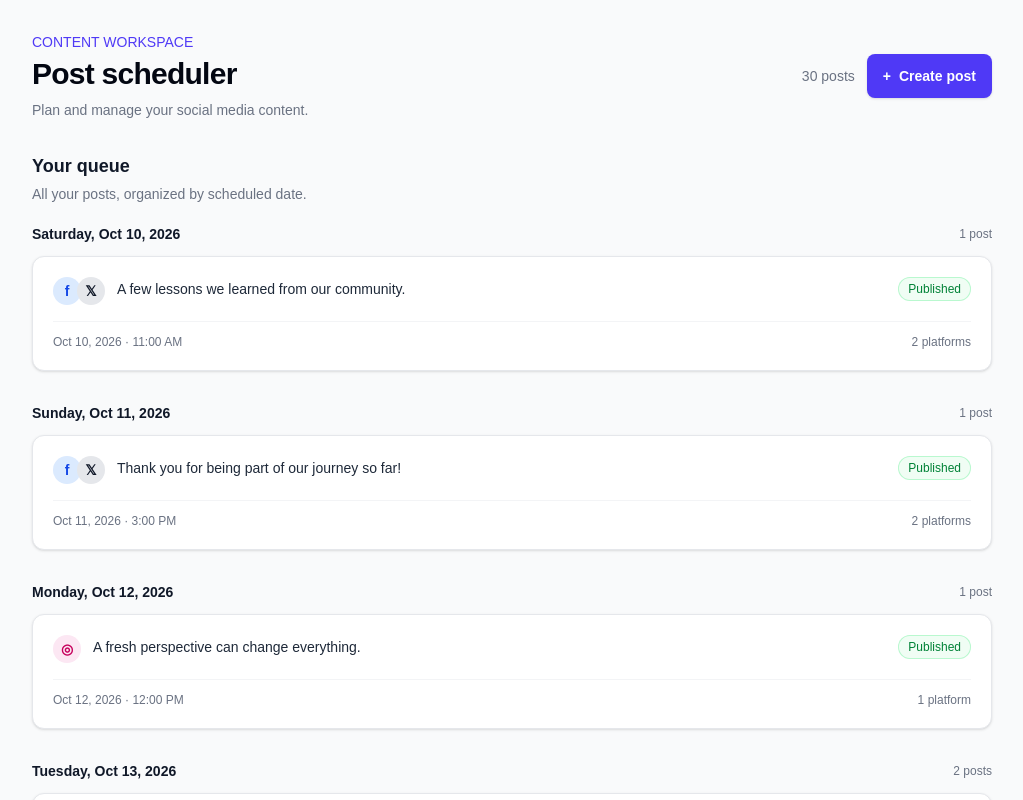
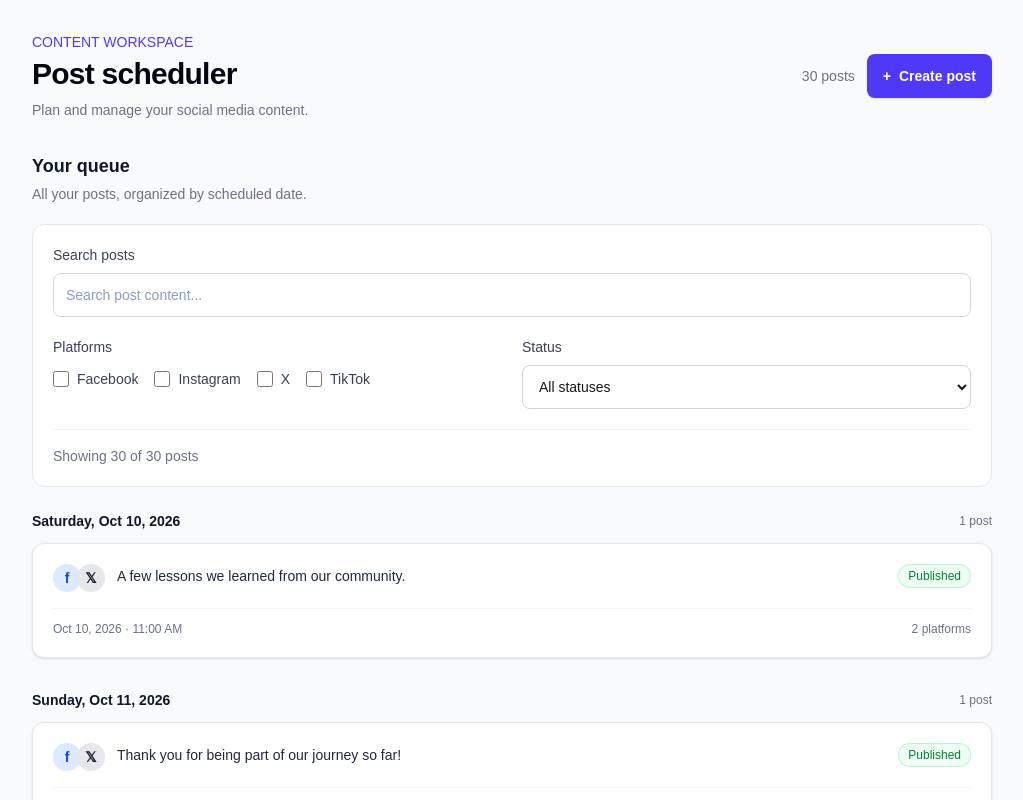
Before and after one commit to Aakriti-malla/QueueUp, a Next.js app: page / in a window 1280 px wide. Shown: the top 800 px of the page, without its empty margins (128-1151 px from the left). Built offline with nearby package versions, Linux system fonts and the light colour scheme.

Commit message:
feat: add URL-synced post filters and search

```diff
--- a/app/page.tsx
+++ b/app/page.tsx
@@ -1,11 +1,11 @@
-
 "use client";
 
 import { useCallback, useEffect, useState } from "react";
 import DashboardHeader from "@/components/DashboardHeader";
-import PostQueue from "@/components/PostQueue";
 import { getPosts } from "@/lib/mock-api";
 import type { Post } from "@/types/post";
+import { Suspense } from "react";
+import PostFilters from "@/components/PostFilters";
 
 export default function Home() {
   const [posts, setPosts] = useState<Post[]>([]);
@@ -45,8 +45,7 @@ export default function Home() {
             className="mt-5 flex items-center justify-between gap-3 rounded-lg border border-indigo-200 bg-indigo-50 p-3 text-sm text-indigo-800"
           >
             <p>
-              The post composer is our next step. Your existing posts
-              are safe.
+              The post composer is our next step. Your existing posts are safe.
             </p>
 
             <button
@@ -62,20 +61,14 @@ export default function Home() {
 
         <section className="mt-8">
           <div className="mb-5">
-            <h2 className="text-lg font-semibold text-gray-900">
-              Your queue
-            </h2>
+            <h2 className="text-lg font-semibold text-gray-900">Your queue</h2>
             <p className="mt-1 text-sm text-gray-500">
               All your posts, organized by scheduled date.
             </p>
           </div>
 
           {loading ? (
-            <div
-              role="status"
-              aria-label="Loading posts"
-              className="space-y-3"
-            >
+            <div role="status" aria-label="Loading posts" className="space-y-3">
               {[1, 2, 3].map((item) => (
                 <div
                   key={item}
@@ -89,9 +82,7 @@ export default function Home() {
               role="alert"
               className="rounded-xl border border-red-200 bg-white p-6 text-center"
             >
-              <p className="font-medium text-gray-900">
-                Unable to load posts
-              </p>
+              <p className="font-medium text-gray-900">Unable to load posts</p>
               <p className="mt-2 text-sm text-gray-600">{error}</p>
 
               <button
@@ -103,7 +94,15 @@ export default function Home() {
               </button>
             </div>
           ) : (
-            <PostQueue posts={posts} />
+            <Suspense
+              fallback={
+                <div className="rounded-xl border bg-white p-6 text-sm text-gray-500">
+                  Loading filters...
+                </div>
+              }
+            >
+              <PostFilters posts={posts} />
+            </Suspense>
           )}
         </section>
       </div>
--- /dev/null
+++ b/components/PostFilters.tsx
@@ -0,0 +1,202 @@
+
+"use client";
+
+import {
+  usePathname,
+  useRouter,
+  useSearchParams,
+} from "next/navigation";
+import { filterPosts } from "@/lib/post-utils";
+import type { Platform, Post, PostStatus } from "@/types/post";
+import PostQueue from "@/components/PostQueue";
+
+interface PostFiltersProps {
+  posts: Post[];
+}
+
+const platforms: { value: Platform; label: string }[] = [
+  { value: "facebook", label: "Facebook" },
+  { value: "instagram", label: "Instagram" },
+  { value: "x", label: "X" },
+  { value: "tiktok", label: "TikTok" },
+];
+
+const statuses: { value: PostStatus | ""; label: string }[] = [
+  { value: "", label: "All statuses" },
+  { value: "scheduled", label: "Scheduled" },
+  { value: "published", label: "Published" },
+  { value: "failed", label: "Failed" },
+];
+
+const validPlatforms: Platform[] = [
+  "facebook",
+  "instagram",
+  "x",
+  "tiktok",
+];
+
+const validStatuses: PostStatus[] = [
+  "scheduled",
+  "published",
+  "failed",
+];
+
+export default function PostFilters({ posts }: PostFiltersProps) {
+  const router = useRouter();
+  const pathname = usePathname();
+  const searchParams = useSearchParams();
+
+  const selectedPlatforms = (searchParams.get("platform") ?? "")
+    .split(",")
+    .filter((value): value is Platform =>
+      validPlatforms.includes(value as Platform)
+    );
+
+  const rawStatus = searchParams.get("status") ?? "";
+  const selectedStatus = validStatuses.includes(rawStatus as PostStatus)
+    ? (rawStatus as PostStatus)
+    : "";
+
+  const search = searchParams.get("search") ?? "";
+
+  function updateQuery(
+    key: string,
+    value: string | null
+  ) {
+    const params = new URLSearchParams(searchParams.toString());
+
+    if (value) {
+      params.set(key, value);
+    } else {
+      params.delete(key);
+    }
+
+    const query = params.toString();
+    router.replace(query ? `${pathname}?${query}` : pathname, {
+      scroll: false,
+    });
+  }
+
+  function togglePlatform(platform: Platform) {
+    const nextPlatforms = selectedPlatforms.includes(platform)
+      ? selectedPlatforms.filter((item) => item !== platform)
+      : [...selectedPlatforms, platform];
+
+    updateQuery(
+      "platform",
+      nextPlatforms.length > 0 ? nextPlatforms.join(",") : null
+    );
+  }
+
+  const filteredPosts = filterPosts(posts, {
+    platforms: selectedPlatforms,
+    status: selectedStatus,
+    search,
+  });
+
+  function clearFilters() {
+    const params = new URLSearchParams(searchParams.toString());
+    params.delete("platform");
+    params.delete("status");
+    params.delete("search");
+
+    const query = params.toString();
+    router.replace(query ? `${pathname}?${query}` : pathname, {
+      scroll: false,
+    });
+  }
+
+  const hasFilters =
+    selectedPlatforms.length > 0 || Boolean(selectedStatus) || Boolean(search);
+
+  return (
+    <div className="space-y-6">
+      <section
+        aria-label="Filter posts"
+        className="rounded-xl border border-gray-200 bg-white p-4 sm:p-5"
+      >
+        <div className="grid gap-5 sm:grid-cols-2">
+          <div className="sm:col-span-2">
+            <label
+              htmlFor="post-search"
+              className="mb-2 block text-sm font-medium text-gray-700"
+            >
+              Search posts
+            </label>
+            <input
+              id="post-search"
+              type="search"
+              value={search}
+              onChange={(event) =>
+                updateQuery("search", event.target.value || null)
+              }
+              placeholder="Search post content..."
+              className="min-h-11 w-full rounded-lg border border-gray-300 px-3 text-sm outline-none focus:border-indigo-500 focus:ring-2 focus:ring-indigo-100 text-blue-900"
+            />
+          </div>
+
+          <fieldset>
+            <legend className="mb-3 text-sm font-medium text-gray-700">
+              Platforms
+            </legend>
+            <div className="flex flex-wrap gap-x-4 gap-y-3">
+              {platforms.map((platform) => (
+                <label
+                  key={platform.value}
+                  className="inline-flex cursor-pointer items-center gap-2 text-sm text-gray-700"
+                >
+                  <input
+                    type="checkbox"
+                    checked={selectedPlatforms.includes(platform.value)}
+                    onChange={() => togglePlatform(platform.value)}
+                    className="h-4 w-4 rounded border-gray-300 accent-indigo-600 focus-visible:ring-2 focus-visible:ring-indigo-500"
+                  />
+                  {platform.label}
+                </label>
+              ))}
+            </div>
+          </fieldset>
+
+          <div>
+            <label
+              htmlFor="post-status"
+              className="mb-2 block text-sm font-medium text-gray-700"
+            >
+              Status
+            </label>
+            <select
+              id="post-status"
+              value={selectedStatus}
+              onChange={(event) => updateQuery("status", event.target.value || null)}
+              className="min-h-11 w-full rounded-lg border border-gray-300 bg-white px-3 text-sm focus:border-indigo-500 focus:outline-none focus:ring-2 focus:ring-indigo-100"
+            >
+              {statuses.map((status) => (
+                <option key={status.value} value={status.value}>
+                  {status.label}
+                </option>
+              ))}
+            </select>
+          </div>
+        </div>
+
+        <div className="mt-5 flex flex-wrap items-center justify-between gap-3 border-t border-gray-100 pt-4">
+          <p aria-live="polite" className="text-sm text-gray-500">
+            Showing {filteredPosts.length} of {posts.length} posts
+          </p>
+
+          {hasFilters && (
+            <button
+              type="button"
+              onClick={clearFilters}
+              className="min-h-10 rounded-lg px-3 text-sm font-medium text-indigo-600 hover:bg-indigo-50 focus-visible:outline-2 focus-visible:outline-indigo-600"
+            >
+              Clear filters
+            </button>
+          )}
+        </div>
+      </section>
+
+      <PostQueue posts={filteredPosts} />
+    </div>
+  );
+}
--- a/lib/post-utils.ts
+++ b/lib/post-utils.ts
@@ -1,19 +1,23 @@
+import type { Platform, Post, PostStatus } from "@/types/post";
 
-import type { Platform, Post, PostStatus } from "@/types/post";
+export interface PostFilters {
+  platforms: Platform[];
+  status: PostStatus | "";
+  search: string;
+}
 
 export function filterPosts(
   posts: Post[],
-  filters: {
-    platform?: Platform;
-    status?: PostStatus;
-    search?: string;
-  }
+  filters: PostFilters
 ): Post[] {
-  const search = filters.search?.trim().toLowerCase();
+  const search = filters.search.trim().toLowerCase();
 
   return posts.filter((post) => {
     const matchesPlatform =
-      !filters.platform || post.platforms.includes(filters.platform);
+      filters.platforms.length === 0 ||
+      filters.platforms.some((platform) =>
+        post.platforms.includes(platform)
+      );
 
     const matchesStatus =
       !filters.status || post.status === filters.status;
```
